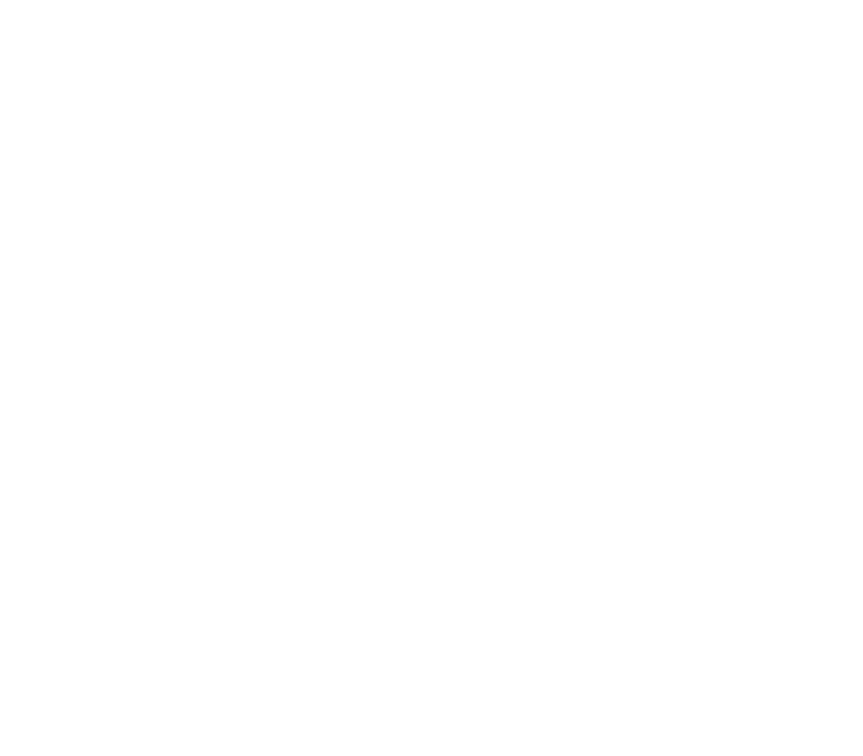
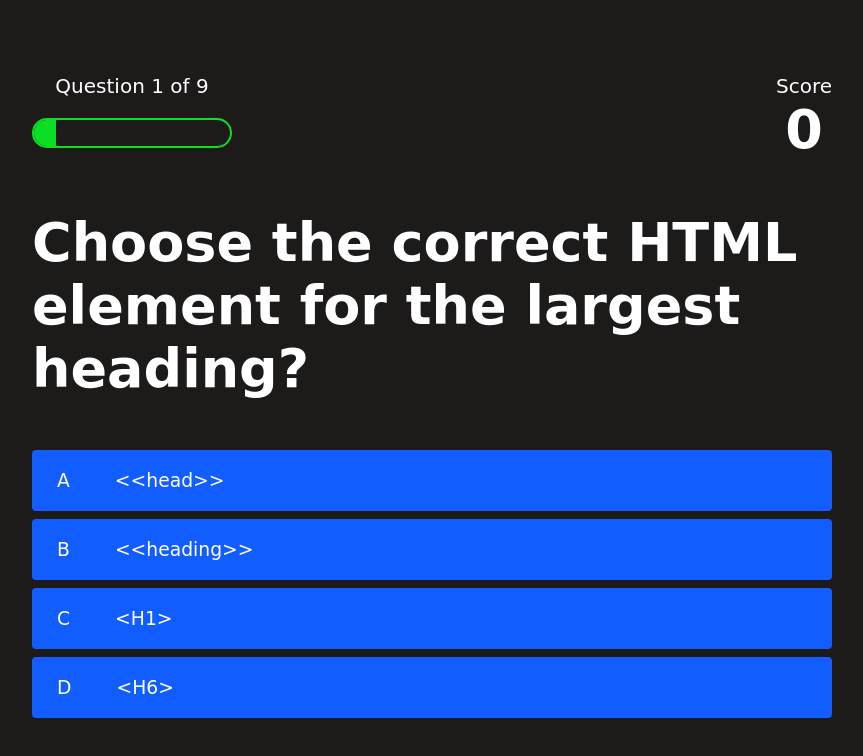
Before and after one commit to amit169/quizIT, a plain HTML site: page html/quiz.html in a window 1280 px wide. Shown: the whole page, without its empty margins (208-1071 px from the left). Drawn offline with Linux system fonts and the light colour scheme.

Commit message:
Updated Index and css for quiz

```diff
--- a/css/quiz.css
+++ b/css/quiz.css
@@ -0,0 +1,74 @@
+body {
+    color: #fff;
+}
+
+.choice-container {
+    display: flex;
+    margin-bottom: 0.8rem;
+    width: 100%;
+    border-radius: 4px;
+    background: rgb(18, 93, 255);
+    font-size: 3rem;
+    min-width: 80rem;
+}
+
+.choice-container:hover {
+    cursor: pointer;
+    box-shadow: 0 0.4rem 1.4rem 0 rgba(6, 103, 247, 0.5);
+    transform: scale(1.02);
+    transform: transform 100ms;
+}
+
+.choice-prefix {
+    padding: 2rem 2.5rem;
+    color: white;
+}
+
+.choice-text {
+    padding: 2rem;
+    width: 100%;
+}
+
+.correct {
+    background: linear-gradient(32deg, rgba(11, 223, 36) 0%, rgb(41, 232, 111) 100%);
+}
+
+.incorrect {
+    background: linear-gradient(32deg, rgba(230, 29, 29, 1) 0%, rgb(224, 11, 11, 1) 100%);
+}
+
+/* Heads up Display */
+#hud {
+    display: flex;
+    justify-content: space-between;
+}
+
+.hud-prefix {
+    text-align: center;
+    font-size: 2rem;
+}
+
+.hud-main-text {
+    text-align: center;
+}
+
+#progressBar {
+    width: 20rem;
+    height: 3rem;
+    border: 0.2rem solid rgb(11,223,36);
+    margin-top: 2rem;
+    border-radius: 50px;
+    overflow: hidden;
+}
+
+#progressBarFull {
+    height: 100%;
+    background: rgb(11,223,36);
+    width: 0%;
+}
+
+@media screen and (max-width: 768px) {
+    .choice-container {
+        min-width: 40rem;
+    }
+}
--- a/css/style.css
+++ b/css/style.css
@@ -1,3 +1,4 @@
+
 :root {
     background-color: rgb(29, 26, 26)
 }
@@ -23,3 +24,118 @@ h2 {
     margin-bottom: 4rem;
 
 }
+
+.container {
+    width: 100vw;
+    height: 100vh;
+    display: flex;
+    justify-content: center;
+    align-items: center;
+    max-width: 80rem;
+    margin: 0 auto;
+    padding: 2rem;
+}
+
+.flex-column {
+    display: flex;
+    flex-direction: column;
+}
+
+.flex-center {
+    justify-content: center;
+    align-items: center;
+}
+
+.justify-center {
+    justify-content: center;
+}
+
+.text-center {
+    text-align: center;
+}
+
+.hidden {
+    display: none;
+}
+
+.btn {
+    font-size: 2.4rem;
+    padding: 2rem 0;
+    width: 30rem;
+    text-align: center;
+    margin-bottom: 1rem;
+    text-decoration: none;
+    color: rgb(22, 26, 26);
+    background: linear-gradient(90deg, rgb(18, 92, 255) 0%, rgb(0, 102, 255) 100%);
+    border-radius: 4px;
+}
+
+.btn:hover {
+    cursor: pointer;
+    box-shadow: 0 0.4rem 1.4rem 0 rgba(8, 114, 244, 0.6);
+    transition: transform 150ms;
+    transform: scale(1.03);
+}
+
+.btn[disabled]:hover {
+    cursor: not-allowed;
+    box-shadow: none;
+    transform: none;
+}
+
+#highscore-btn {
+    background: linear-gradient(90deg, rgb(255, 247, 9) 0%, rgb(240, 221, 6) 100%);
+}
+
+#highscore-btn:hover {
+    box-shadow: 0 0.4rem 1.4rem 0 rgba(255,255,0,0.5)
+}
+
+.fa-crown {
+    font-size: 2.5rem;
+    margin-left: 1rem;
+}
+
+/* End Page CSS */
+.end-form-container {
+    width: 100%;
+    display: flex;
+    flex-direction: column;
+    align-items: center;
+    max-width: 30rem;
+}
+
+input {
+    margin-bottom: 1rem;
+    width: 20rem;
+    padding: 1.5rem;
+    font-size: 1.8rem;
+    border: none;
+    box-shadow: 0 0.1rem 1.4rem 0 rgba(86, 185, 235, 0.5);
+}
+
+input::placeholder {
+    color: #aaa;
+}
+
+#username {
+    margin-bottom: 3rem;
+    width: 100%;
+    outline: none;
+}
+
+#end-text {
+    font-size: 2.4rem;
+    color: #fff;
+    text-align: center;
+}
+
+#saveScoreBtn {
+    border: none;
+}
+
+.fa-home {
+    margin-left: 1rem;
+    font-size: 2rem;
+    color: rgb(28, 26, 26)
+}
--- a/html/quiz.html
+++ b/html/quiz.html
@@ -0,0 +1,52 @@
+<!DOCTYPE html>
+<html lang="en">
+<head>
+    <meta charset="UTF-8">
+    <meta name="viewport" content="width=device-width, initial-scale=1.0">
+    <title>Quiz Page</title>
+    <link rel="stylesheet" href="../css/style.css">
+    <link rel="stylesheet" href="../css/quiz.css">
+</head>
+<body>
+<div class="container">
+    <div id="game" class="justify-center flex-column">
+        <div id="hud">
+            <div class="hud-item">
+                <p id="progressText" class="hud-prefix">
+                    Question
+                </p>
+                <div id="progressBar">
+                    <div id="progressBarFull"></div>
+                </div>
+            </div>
+            <div class="hud-item">
+                <p class="hud-prefix">
+                    Score
+                </p>
+                <h1 class="hud-main-text" id="score">
+                    0
+                </h1>
+            </div>
+        </div>
+        <h1 id="question">Please choose an answer to the question?</h1>
+        <div class="choice-container">
+            <p class="choice-prefix">A</p>
+            <p class="choice-text" data-number="1">Choice</p>
+        </div>
+        <div class="choice-container">
+            <p class="choice-prefix">B</p>
+            <p class="choice-text" data-number="2">Choice 2</p>
+        </div>
+        <div class="choice-container">
+            <p class="choice-prefix">C</p>
+            <p class="choice-text" data-number="3">Choice 3</p>
+        </div>
+        <div class="choice-container">
+            <p class="choice-prefix">D</p>
+            <p class="choice-text" data-number="4">Choice 4</p>
+        </div>
+    </div>
+</div>
+<script src="../js/quiz.js"></script>
+</body>
+</html>
--- a/js/quiz.js
+++ b/js/quiz.js
@@ -0,0 +1,163 @@
+
+//Declare constants
+const question = document.querySelector('#question');
+const choices = Array.from(document.querySelectorAll('.choice-text'));
+const progressText = document.querySelector('#progressText');
+const scoreText = document.querySelector('#score');
+const progressBarFull = document.querySelector('#progressBarFull');
+
+// The following Array is the list of questions.
+//Each question has four possible answers
+//The correct answer is indicated by the index (e.g. answer: 1)
+let questions = [
+    {
+        question: 'What is the full form of HTML ?',
+        choice1: 'Hypertext Markup Language',
+        choice2: 'Helpful Text Markup Language',
+        choice3: 'Hypertext Markup Library ',
+        choice4: 'Hypertext Transfer Language',
+        answer: 1,
+    },
+    {
+        question: "Who is making the Web standards?",
+        choice1: "Google",
+        choice2: "The World Wide Web Consortium",
+        choice3: "Microsoft",
+        choice4: "The World Wide Web Forum",
+        answer: 2,
+    },
+    {
+        question: "Choose the correct HTML element for the largest heading?",
+        choice1: "<<head>>",
+        choice2: "<<heading>>",
+        choice3: "<H1>",
+        choice4: "<H6>",
+        answer: 3,
+    },
+    {
+        question: "What is the correct HTML element for inserting a line break?",
+        choice1: "<break>",
+        choice2: "<lb>",
+        choice3: "<linebr>",
+        choice4: "<br>",
+        answer: 3,
+    },
+    {
+        question: "Which is not a valid attribute for <<body>>?",
+        choice1: "vlink",
+        choice2: "onload",
+        choice3: "onfocus",
+        choice4: "paragraph",
+        answer: 4,
+    },
+    {
+        question: "What is the correct HTML syntax for adding a background the color yellow?",
+        choice1: "<<body>yellow</body>>",
+        choice2: "<<body bg=”yellow”>",
+        choice3: "<<body bgcolor=yellow>",
+        choice4: "<<bground yellow>",
+        answer: 2,
+    },
+    {
+        question: "What is the correct HTML syntax for creating a hyperlink?",
+        choice1: "<<a href=\"index.html\">Quiz HTML</a>",
+        choice2: "<<a ulr=\"index.html\">Quiz HTML</a>",
+        choice3: "<<alink=\"index.html\">Quiz HTML</a>",
+        choice4: "<<aweb=\"index.html\">Quiz HTML</a>",
+        answer: 1,
+    },
+    {
+        question: "Which character is used to indicate an end tag?",
+        choice1: "<",
+        choice2: "%",
+        choice3: "&",
+        choice4: "/",
+        answer: 4,
+    },
+    {
+        question: "Which of these elements are all <table> elements?",
+        choice1: "<table><tr><td>",
+        choice2: "<tx><td><tf> ",
+        choice3: "<table><ti><tr> ",
+        choice4: "<tx><td><tr>",
+        answer: 1,
+    }
+
+]
+
+
+
+let currQuestion = {}
+let acceptingAnswers = true
+let score = 0
+let questionCounter = 0
+let availableQuestions = []
+
+
+const SCORE_POINTS = 100
+const MAX_QUESTIONS = 9
+
+//Initialise the game , set variables and get first question.
+beginGame = () => {
+    questionCounter = 0
+    score = 0
+    availableQuestions = [...questions]
+    findNewQuestion()
+}
+
+findNewQuestion = () => {
+    //check the length of the array and that the questionCounter is less than the MAX_Questions to end the game
+    if(availableQuestions.length === 0 || questionCounter > MAX_QUESTIONS) {
+        localStorage.setItem('mostRecentScore', score)
+
+        return window.location.assign('../html/end.html')
+    }
+   //increment the questions to get to MAX_Questions
+    questionCounter++
+    progressText.innerText = `Question ${questionCounter} of ${MAX_QUESTIONS}`
+    progressBarFull.style.width = `${(questionCounter/MAX_QUESTIONS) * 100}%`
+
+    const questionsIndex = Math.floor(Math.random() * availableQuestions.length)
+    currQuestion = availableQuestions[questionsIndex]
+    question.innerText = currQuestion.question
+
+    choices.forEach(choice => {
+        const number = choice.dataset['number']
+        choice.innerText = currQuestion['choice' + number]
+    })
+
+    availableQuestions.splice(questionsIndex, 1)
+
+    acceptingAnswers = true
+}
+
+choices.forEach(choice => {
+    choice.addEventListener('click', e => {
+        if(!acceptingAnswers) return
+
+        acceptingAnswers = false
+        const selectedChoice = e.target
+        const selectedAnswer = selectedChoice.dataset['number']
+
+        let classToApply = selectedAnswer == currQuestion.answer ? 'correct' : 'incorrect'
+
+        if(classToApply === 'correct') {
+            incrementScore(SCORE_POINTS)
+        }
+
+        selectedChoice.parentElement.classList.add(classToApply)
+
+        setTimeout(() => {
+            selectedChoice.parentElement.classList.remove(classToApply)
+            getNewQuestion()
+
+        }, 1000)
+    })
+})
+
+incrementScore = num => {
+    score +=num
+    scoreText.innerText = score
+}
+
+beginGame()
```
